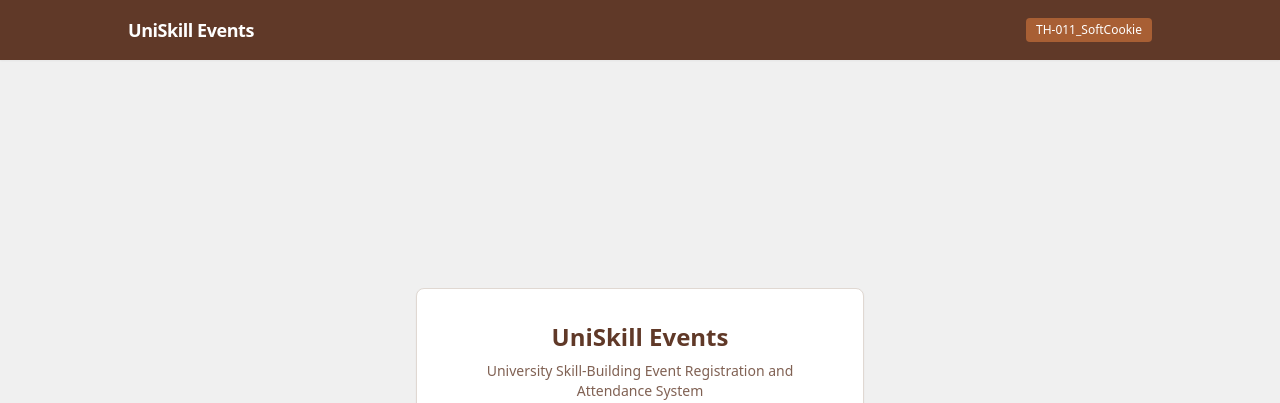
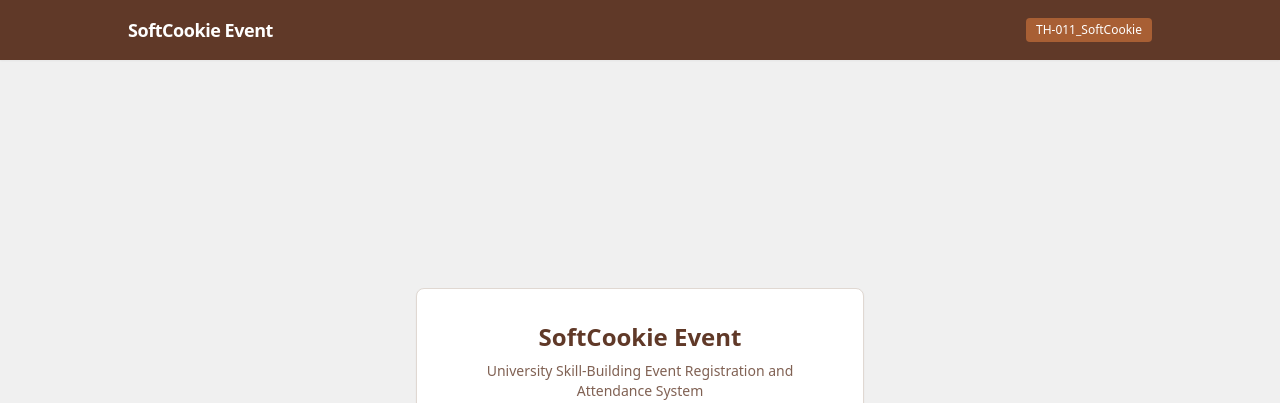
Before and after one commit to Mw-209/TH-011_SoftCookie, a React (Vite) app in the folder client/: page / in a window 1280 px wide. Shown: the top 403 px of the page. Built offline with nearby package versions, Linux system fonts and the light colour scheme; no server answers.

Commit message:
chore(client): rename brand title to SoftCookie Event

```diff
--- a/client/index.html
+++ b/client/index.html
@@ -3,7 +3,7 @@
   <head>
     <meta charset="UTF-8" />
     <meta name="viewport" content="width=device-width, initial-scale=1.0" />
-    <title>UniSkill Events | University Event Registration</title>
+    <title>SoftCookie Event | University Event Registration</title>
   </head>
   <body class="bg-cookie-cream text-cookie-cocoa antialiased">
     <div id="root"></div>
--- a/client/src/App.tsx
+++ b/client/src/App.tsx
@@ -23,7 +23,7 @@ export default function App() {
       <header className="bg-cookie-cocoa text-white px-6 py-4 shadow-sm">
         <div className="max-w-5xl mx-auto flex items-center justify-between">
           <span className="font-bold text-lg tracking-tight">
-            UniSkill Events
+            SoftCookie Event
           </span>
           <span className="text-xs px-2.5 py-1 rounded bg-cookie-caramel text-white font-medium">
             TH-011_SoftCookie
@@ -34,7 +34,7 @@ export default function App() {
       <main className="flex-1 flex items-center justify-center p-6">
         <div className="max-w-md w-full bg-cookie-surface p-8 rounded-lg border border-cookie-border shadow-sm text-center">
           <h1 className="text-2xl font-bold text-cookie-cocoa mb-2">
-            UniSkill Events
+            SoftCookie Event
           </h1>
           <p className="text-sm text-cookie-cocoa/80 mb-6">
             University Skill-Building Event Registration and Attendance System
```
Also changed, not shown: 1 other file (tests, documents, lock files or other folders).
